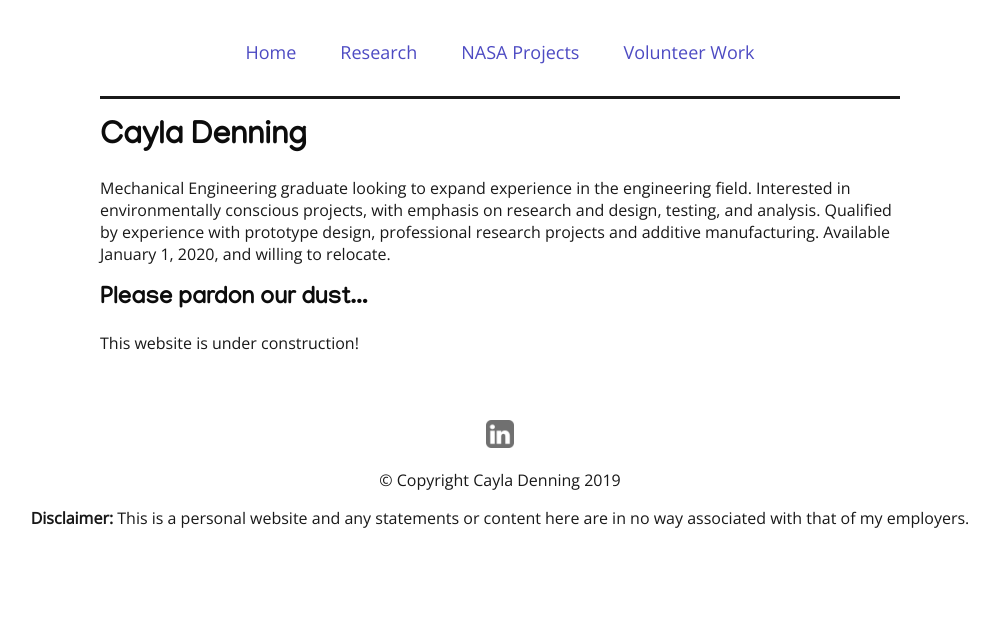
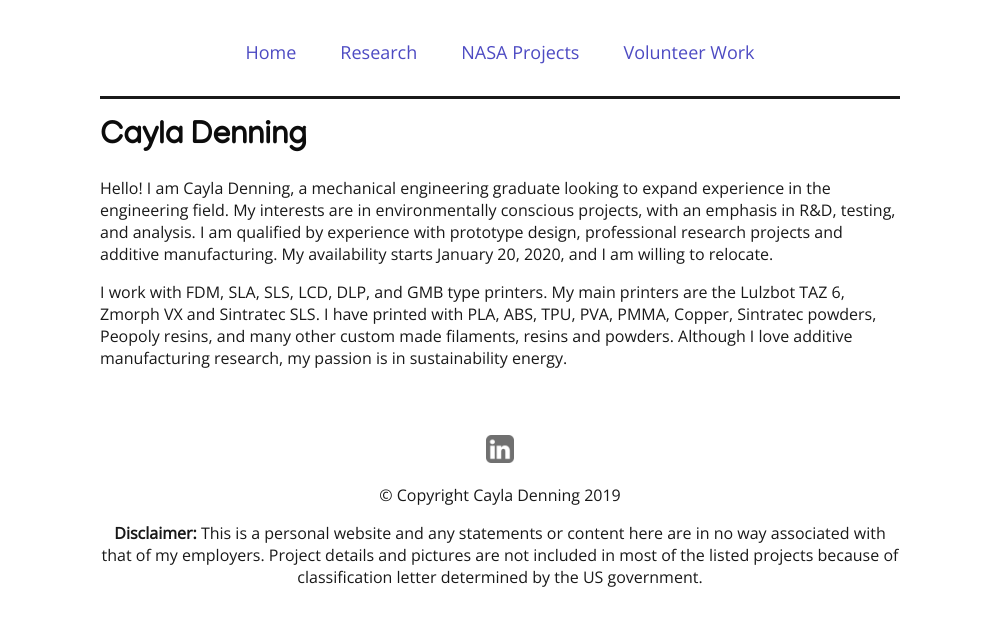
Before and after one commit to CaylaDenning/cayladenning.github.io, a Jekyll site: the page built from index.html, in a window 1280 px wide. Shown: the top 626 px of the page, without its empty margins (140-1139 px from the left). Built offline with Jekyll 4.4.1, drawn with Linux system fonts in a browser that asks for light colours.

Commit message:
Updaet index and footer

```diff
--- a/_includes/footer.html
+++ b/_includes/footer.html
@@ -3,5 +3,6 @@
 
   <p>&#169; Copyright Cayla Denning 2019</p>
     <p><b>Disclaimer:</b> This is a personal website and any statements or content here are in no way associated
-    with that of my employers.</p>
+    with that of my employers. Project details and pictures are not included in most of the listed projects
+     because of classification letter determined by the US government. </p>
 </footer>
--- a/index.html
+++ b/index.html
@@ -4,12 +4,11 @@ layout: default
 
 <div id="about">
   <h1>Cayla Denning</h1>
-  <p>Mechanical Engineering graduate looking to expand experience in the engineering field.
-    Interested in environmentally conscious projects, with emphasis on research and design,
-    testing, and analysis. Qualified by experience with prototype design, professional research
-     projects and additive manufacturing. Available January 1, 2020, and willing to relocate.
+  <p>
+      Hello!
+      I am Cayla Denning, a mechanical engineering graduate looking to expand experience in the engineering field. My interests are in environmentally conscious projects, with an emphasis in R&D, testing, and analysis. I am qualified by experience with prototype design, professional research projects and additive manufacturing. My availability starts January 20, 2020, and I am willing to relocate.
+  </p>
+  <p>
+  I work with FDM, SLA, SLS, LCD, DLP, and GMB type printers. My main printers are the Lulzbot TAZ 6, Zmorph VX and Sintratec SLS. I have printed with PLA, ABS, TPU, PVA, PMMA, Copper, Sintratec powders, Peopoly resins, and many other custom made filaments, resins and powders.  Although I love additive manufacturing research, my passion is in sustainability energy.
   </p>
 </div> <!-- End about -->
-
-<h2>Please pardon our dust...</h2>
-<p>This website is under construction!</p>
--- a/style/main.css
+++ b/style/main.css
@@ -118,6 +118,13 @@ footer {
   padding-left: 15px;
   padding-right: 15px;
   padding-top: 50px;
+
+  width: 800px;
+  padding-left: 50px;
+  padding-right: 50px;
+  margin-left: auto;
+  margin-right: auto;
+  display: block;
   text-align: center;
 }
 
@@ -188,6 +195,12 @@ pre {
         float: none;
     }
 
+    footer {
+      width: 100%;
+      padding-left: 5px;
+      padding-right: 5px;
+    }
+
     #mainContent {
         width: 100%;
         padding-left: 5px;
```
